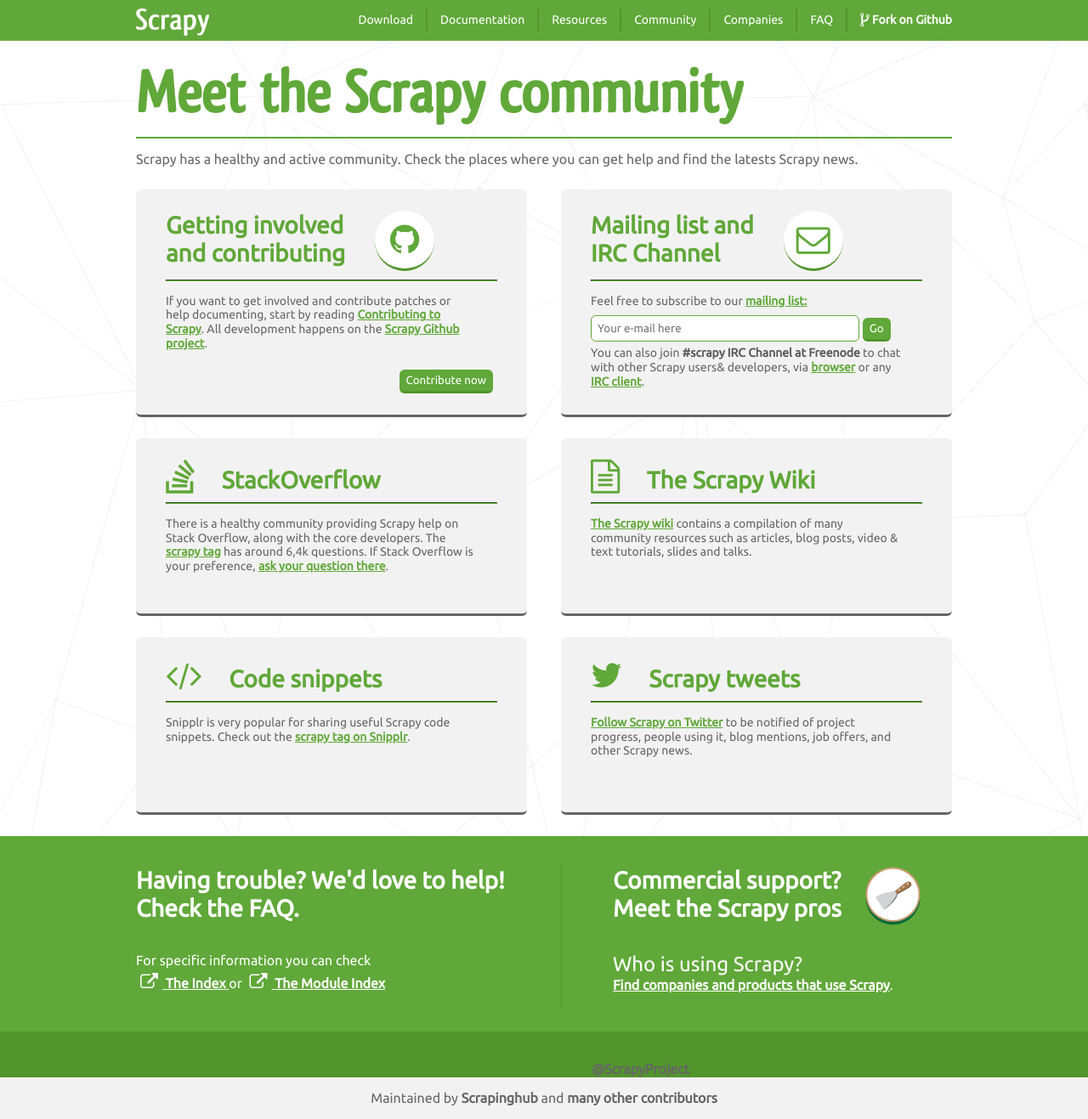
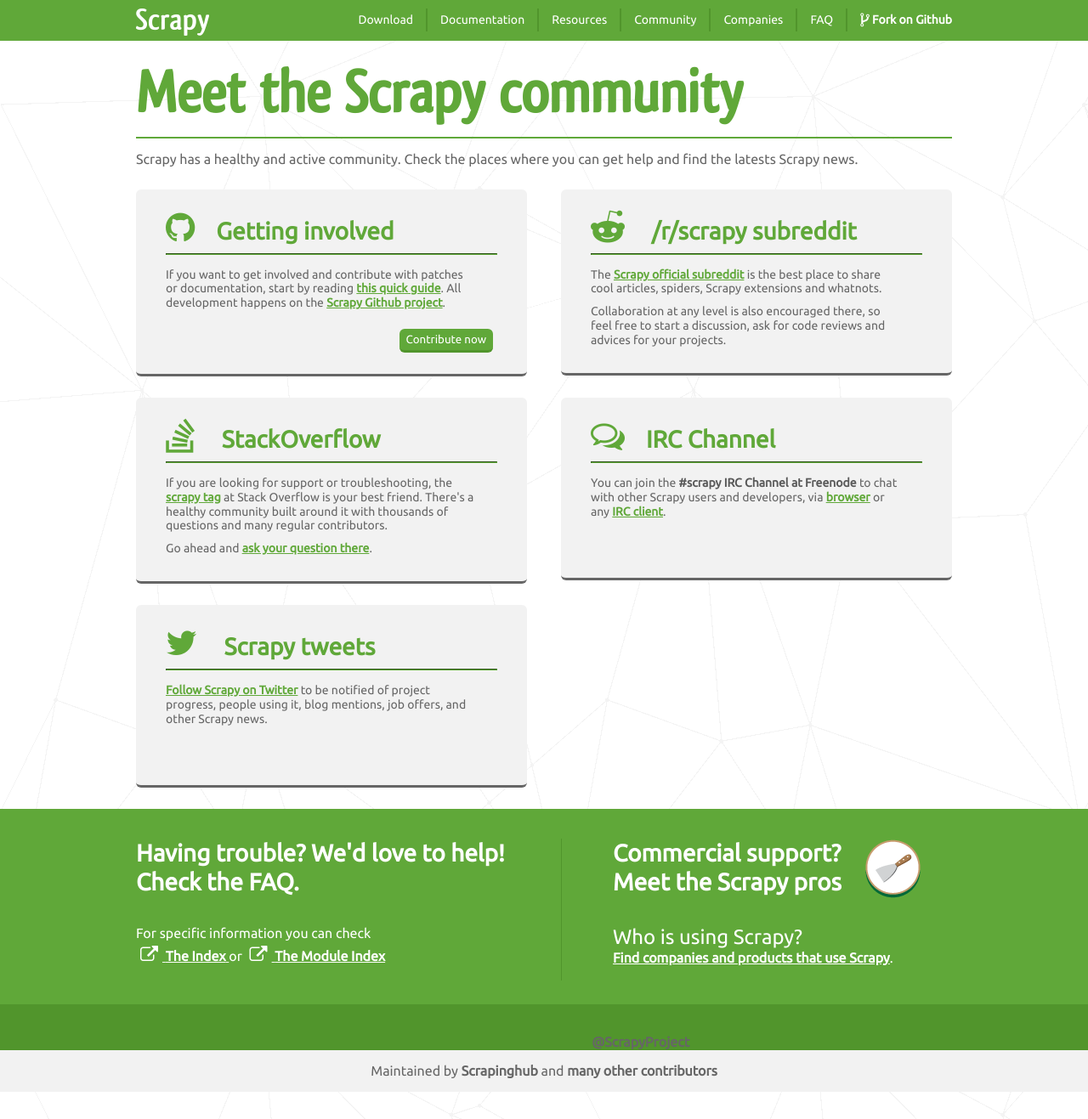
Before and after one commit to scrapy/scrapy.org, a Jekyll site: the page built from community.html, in a window 1280 px wide. Shown: the whole page at 85% size. Built offline with Jekyll 4.4.1, drawn with Linux system fonts in a browser that asks for light colours; comment, search, counter and statistics services are not loaded; after the commit the page ends 1285 px from its top, so only the background shows below that; grey boxes are pictures that could not be loaded.

Commit message:
add subreddit to community resources and remove mailing list

```diff
--- a/community.html
+++ b/community.html
@@ -13,39 +13,26 @@
   <p>Scrapy has a healthy and active community. Check the places where you can get help and find the latests Scrapy news.</p>
 
   <div class="community-box">
-    <h2>Getting involved <br />and contributing</h2>
-    <a href="https://github.com/scrapy/scrapy">
-      <i class="fa fa-github"></i>
+    <h2><i class="fa fa-github"></i>Getting involved</h2>
+    <hr />
+    <p>
+      If you want to get involved and contribute with patches or documentation,
+      start by reading <a href="http://doc.scrapy.org/en/{{ devel.rtd }}/contributing.html">this quick guide</a>.
+      All development happens on the <a href="https://github.com/scrapy/scrapy">Scrapy Github project</a>.
+    </p>
+    <a href="https://github.com/scrapy/scrapy"><button>Contribute now</button></a>
+  </div>
+
+  <div class="community-box">
+    <a href="http://reddit.com/r/scrapy">
+      <h2><i class="fa fa-reddit-alien"></i> /r/scrapy subreddit</h2>
     </a>
     <hr />
     <p>
-      If you want to get involved and contribute patches or help documenting,
-      start by reading <a href="http://doc.scrapy.org/en/{{ devel.rtd }}/contributing.html">Contributing to Scrapy</a>.
-      All development happens on the <a href="https://github.com/scrapy/scrapy">Scrapy Github project</a>.
+      The <a href="http://reddit.com/r/scrapy">Scrapy official subreddit</a> is the best place to share cool articles, spiders, Scrapy extensions and whatnots.
     </p>
-    <a href="https://github.com/scrapy/scrapy">
-      <button>Contribute now</button>
-    </a>
-  </div>
-
-  <div class="community-box">
-    <h2>Mailing list and <br />IRC Channel</h2>
-    <a href="http://groups.google.com/group/scrapy-users">
-      <i class="fa fa-envelope-o"></i>
-    </a>
-    <hr />
     <p>
-      Feel free to subscribe to our <a href="http://groups.google.com/group/scrapy-users">mailing list:</a>
-    </p>
-    <form action="http://groups.google.com/group/scrapy-users/boxsubscribe">
-      <input type="text" name="email" placeholder="Your e-mail here">
-      <input type="submit" value="Go">
-    </form>
-    <p>
-      You can also join <span class="highlight">#scrapy IRC Channel at Freenode</span>
-      to chat with other Scrapy users& developers,
-      via <a href="http://webchat.freenode.net/?channels=scrapy">browser</a>
-      or any <a href="http://en.wikipedia.org/wiki/Comparison_of_Internet_Relay_Chat_clients">IRC client</a>.
+      Collaboration at any level is also encouraged there, so feel free to start a discussion, ask for code reviews and advices for your projects.
     </p>
   </div>
 
@@ -55,32 +42,21 @@
     </a>
     <hr />
     <p>
-      There is a healthy community providing Scrapy help on Stack Overflow, along with the core developers.
-      The <a href="http://stackoverflow.com/questions/tagged/scrapy">scrapy tag</a> has around 6,4k questions.
-      If Stack Overflow is your preference, <a href="http://stackoverflow.com/questions/ask">ask your question there</a>.
+      If you are looking for support or troubleshooting, the <a href="http://stackoverflow.com/questions/tagged/scrapy">scrapy tag</a> at Stack Overflow is your best friend. There's a healthy community built around it with thousands of questions and many regular contributors.
+    </p>
+    <p>
+      Go ahead and <a href="http://stackoverflow.com/questions/ask">ask your question there</a>.
     </p>
   </div>
 
   <div class="community-box">
-    <a href="https://github.com/scrapy/scrapy/wiki">
-      <h2><i class="fa fa-file-text-o"></i> The Scrapy Wiki</h2>
-    </a>
+    <h2><i class="fa fa-comments-o"></i>IRC Channel</h2>
     <hr />
     <p>
-      <a href="https://github.com/scrapy/scrapy/wiki">The Scrapy wiki</a>
-      contains a compilation of many community resources such as articles,
-      blog posts, video & text tutorials, slides and talks.
-    </p>
-  </div>
-
-  <div class="community-box">
-    <a href="http://snipplr.com/all/tags/scrapy/">
-      <h2><i class="fa fa-code"></i> Code snippets</h2>
-    </a>
-    <hr />
-    <p>
-      Snipplr is very popular for sharing useful Scrapy code snippets.
-      Check out the <a href="http://snipplr.com/all/tags/scrapy/">scrapy tag on Snipplr</a>.
+      You can join the <span class="highlight">#scrapy IRC Channel at Freenode</span>
+      to chat with other Scrapy users and developers,
+      via <a href="http://webchat.freenode.net/?channels=scrapy">browser</a>
+      or any <a href="http://en.wikipedia.org/wiki/Comparison_of_Internet_Relay_Chat_clients">IRC client</a>.
     </p>
   </div>
 
--- a/css/main.scss
+++ b/css/main.scss
@@ -841,7 +841,7 @@
 		float:left;
 		margin-right:40px;
 		margin-top:25px;
-		min-height:156px;
+		min-height:162px;
 	}
 
 	.community-box:nth-of-type(2n) {
```
